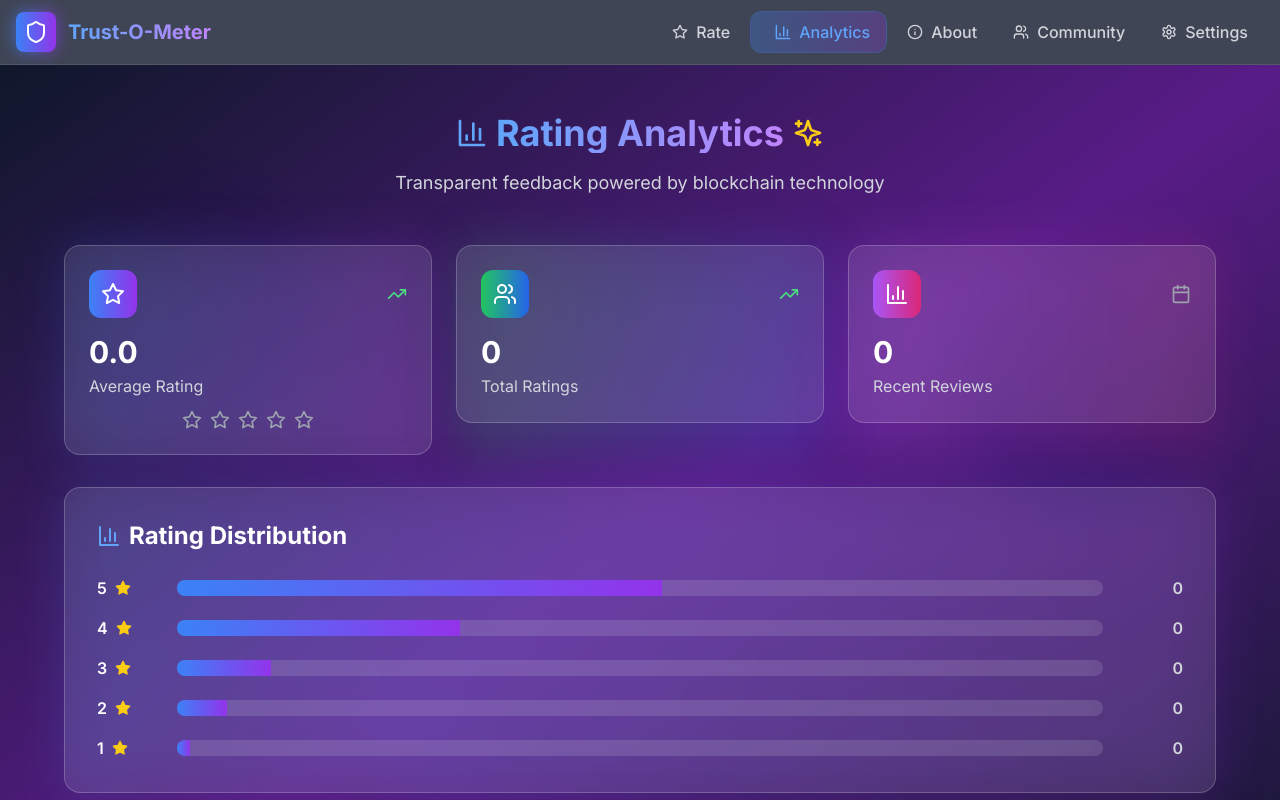
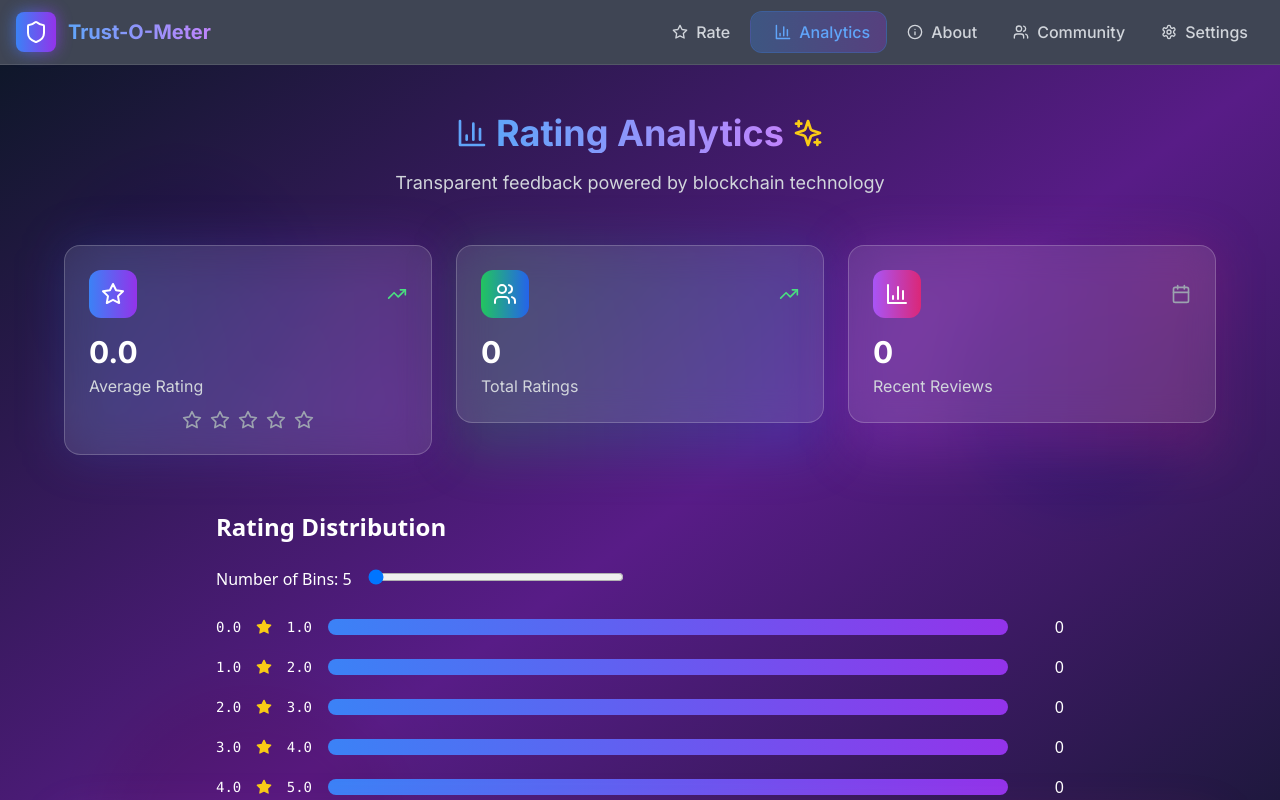
Before and after one commit to Johnathon-R/Trust-O-Meter, a React (Vite) app: page /feedback in a window 1280 px wide. Shown: the top 800 px of the page. Built offline with nearby package versions, Linux system fonts and the light colour scheme.

Commit message:
Fixed analytics page not displaying data-- Changed format to working binned histogram

```diff
--- a/src/App.tsx
+++ b/src/App.tsx
@@ -2,7 +2,7 @@ import React from 'react';
 import { BrowserRouter as Router, Routes, Route } from 'react-router-dom';
 import HomePage from './pages/HomePage';
 import RatingPage from './pages/RatingPage';
-import ViewFeedbackPage from './pages/ViewFeedbackPage';
+import AnalyticsPage from './pages/AnalyticsPage';
 import AboutPage from './pages/AboutPage';
 import CommunityPage from './pages/CommunityPage';
 import SettingsPage from './pages/SettingsPage';
@@ -16,7 +16,7 @@ function App() {
         <Routes>
           <Route path="/" element={<HomePage />} />
           <Route path="/rate" element={<RatingPage />} />
-          <Route path="/feedback" element={<ViewFeedbackPage />} />
+          <Route path="/feedback" element={<AnalyticsPage />} />
           <Route path="/about" element={<AboutPage />} />
           <Route path="/community" element={<CommunityPage />} />
           <Route path="/settings" element={<SettingsPage />} />
--- /dev/null
+++ b/src/hooks/histogram.tsx
@@ -0,0 +1,161 @@
+import React, { useState, useMemo } from 'react';
+import { Star } from 'lucide-react'; // Assumes lucide-react is installed
+import { getRatings } from '../utils/storage';
+
+
+
+
+{/* Horizontal bar version */}
+export default function RatingHistogram() {
+  const [binCount, setBinCount] = useState(5);
+
+  const histogramData = useMemo(() => {
+    const bins = new Array(binCount).fill(0);
+    const binSize = 5 / binCount;
+
+    getRatings().forEach(r => {
+      const index = Math.min(Math.floor(r.rating / binSize), binCount - 1);
+      bins[index]++;
+    });
+
+    return bins;
+  }, [binCount]);
+
+  const maxCount = Math.max(...histogramData);
+  const binSize = 5 / binCount;
+
+  return (
+    <div className="p-6 max-w-4xl mx-auto">
+      <h2 className="text-2xl font-bold text-white mb-6">Rating Distribution</h2>
+
+      {/* Bin Slider */}
+      <div className="mb-6">
+        <label htmlFor="bin-slider" className="text-white font-medium mr-4">
+          Number of Bins: {binCount}
+        </label>
+        <input
+          id="bin-slider"
+          type="range"
+          min={5}
+          max={20}
+          value={binCount}
+          onChange={(e) => setBinCount(parseInt(e.target.value))}
+          className="w-64"
+        />
+      </div>
+
+      {/* Histogram */}
+      <div className="space-y-4">
+        {histogramData.map((count, i) => {
+          const start = (i * binSize).toFixed(1);
+          const end = ((i + 1) * binSize).toFixed(1);
+          const percentage = (count / getRatings().length) * 100;
+          const widthPercent = (count / maxCount) * 100;
+
+          return (
+            <div key={i} className="flex items-center space-x-4 group/bar hover:scale-[1.01] transition-transform duration-300">
+              {/* Label */}
+              <div className="w-24 flex items-center justify-between text-white text-sm font-mono">
+                <span>{start}</span>
+                <Star className="w-4 h-4 text-yellow-400 fill-yellow-400" />
+                <span>{end}</span>
+              </div>
+
+              {/* Bar */}
+              <div className="flex-1 bg-white/10 dark:bg-gray-700/50 rounded-full h-4 overflow-hidden backdrop-blur-lg">
+                <div
+                  className="h-full bg-gradient-to-r from-blue-500 to-purple-600 dark:from-blue-600 dark:to-purple-700 transition-all duration-700"
+                  style={{ width: `${widthPercent}%` }}
+                ></div>
+              </div>
+
+              {/* Count */}
+              <div className="w-10 text-right text-white font-medium">{count}</div>
+            </div>
+          );
+        })}
+      </div>
+    </div>
+  );
+}
+
+
+{/*
+
+  Not working vertical bar histogram
+
+  ** ISSUE: vertical bars do not display
+
+export default function RatingHistogram() {
+  const [binCount, setBinCount] = useState(5);
+
+  const histogramData = useMemo(() => {
+    const bins = new Array(binCount).fill(0);
+    const binSize = 5 / binCount;
+
+    getRatings().forEach((r) => {
+      const index = Math.min(Math.floor(r.rating / binSize), binCount - 1);
+      bins[index]++;
+    });
+
+    return bins;
+  }, [binCount]);
+
+  const maxCount = Math.max(...histogramData);
+  const binSize = 5 / binCount;
+
+  return (
+    <div className="p-6 max-w-5xl mx-auto text-white">
+      <h2 className="text-2xl font-bold mb-6">Rating Distribution (Vertical Histogram)</h2>
+
+      {/* Slider Control /}
+      <div className="mb-10">
+        <label htmlFor="bin-slider" className="font-medium mr-4">
+          Number of Bins: {binCount}
+        </label>
+        <input
+          id="bin-slider"
+          type="range"
+          min={5}
+          max={20}
+          value={binCount}
+          onChange={(e) => setBinCount(parseInt(e.target.value))}
+          className="w-64 align-middle"
+        />
+      </div>
+
+      {/* Vertical Histogram /}
+      <div className="relative flex items-end justify-between h-64 w-full gap-2 border-t border-white/20 pt-4">
+        {histogramData.map((count, i) => {
+          const start = (i * binSize).toFixed(1);
+          const end = ((i + 1) * binSize).toFixed(1);
+          const heightRatio = maxCount > 0 ? count / maxCount : 0;
+          const barHeight = heightRatio * 100;
+
+          return (
+            <div key={i} className="flex flex-col items-center flex-1">
+              {/* Bar /}
+              <div
+                className="w-6 rounded-t-md bg-gradient-to-t from-blue-500 to-purple-600 transition-all duration-700"
+                style={{ height: `${barHeight}%` }}
+              ></div>
+
+              {/* Count /}
+              <span className="mt-2 text-sm font-mono">{count != 0 ? count : null}</span>
+
+              {/* Label
+              <div className="mt-2 text-xs text-center leading-tight font-mono">
+                <div>{start}</div>
+                <Star className="w-3 h-3 mx-auto text-yellow-400 fill-yellow-400" />
+                <div>{end}</div>
+              </div>
+              /}
+            </div>
+          );
+        })}
+      </div>
+    </div>
+  );
+}
+
+*/}
--- a/src/pages/ViewFeedbackPage.tsx
+++ b/src/pages/AnalyticsPage.tsx
@@ -2,6 +2,7 @@ import React, { useState, useEffect } from 'react';
 import { BarChart3, Star, TrendingUp, Users, Calendar, RefreshCw, Sparkles } from 'lucide-react';
 import StarRating from './StarRating';
 import { getRatingsData } from '../utils/algorand';
+import RatingHistogram from '../hooks/histogram';
 
 interface RatingData {
   rating: number;
@@ -16,7 +17,7 @@ interface RatingStats {
   ratingDistribution: number[];
 }
 
-const ViewFeedbackPage: React.FC = () => {
+const AnalyticsPage: React.FC = () => {
   const [stats, setStats] = useState<RatingStats>({
     averageRating: 4.2,
     totalRatings: 147,
@@ -137,7 +138,7 @@ const ViewFeedbackPage: React.FC = () => {
           </div>
         </div>
 
-        {/* Rating Distribution */}
+        {/* Rating Distribution */} {/*}
         <div className={`group relative mb-8 transition-all duration-1000 delay-500 ${isVisible ? 'opacity-100 translate-y-0' : 'opacity-0 translate-y-10'}`}>
           <div className="absolute inset-0 bg-gradient-to-r from-blue-500/20 to-purple-600/20 dark:from-blue-600/20 dark:to-purple-700/20 rounded-2xl blur-xl group-hover:blur-2xl transition-all duration-300"></div>
           <div className="relative bg-white/10 dark:bg-gray-800/50 backdrop-blur-lg border border-white/20 dark:border-gray-700/50 rounded-2xl p-8 hover:bg-white/15 dark:hover:bg-gray-700/60 transition-all duration-300 hover:scale-[1.02] hover:shadow-2xl">
@@ -146,7 +147,7 @@ const ViewFeedbackPage: React.FC = () => {
               Rating Distribution
             </h2>
             <div className="space-y-4">
-              {[5, 4, 3, 2, 1].map((stars) => {
+              {[5, 4, 3, 2, 1].map((bin, i) => {
                 const count = stats.ratingDistribution[stars - 1];
                 const percentage = (count / stats.totalRatings) * 100;
 
@@ -170,6 +171,11 @@ const ViewFeedbackPage: React.FC = () => {
               })}
             </div>
           </div>
+        </div>
+        */}
+
+        <div>
+          <RatingHistogram />
         </div>
 
         {/* Recent Ratings */}
@@ -221,4 +227,4 @@ const ViewFeedbackPage: React.FC = () => {
   );
 };
 
-export default ViewFeedbackPage;
+export default AnalyticsPage;
```
